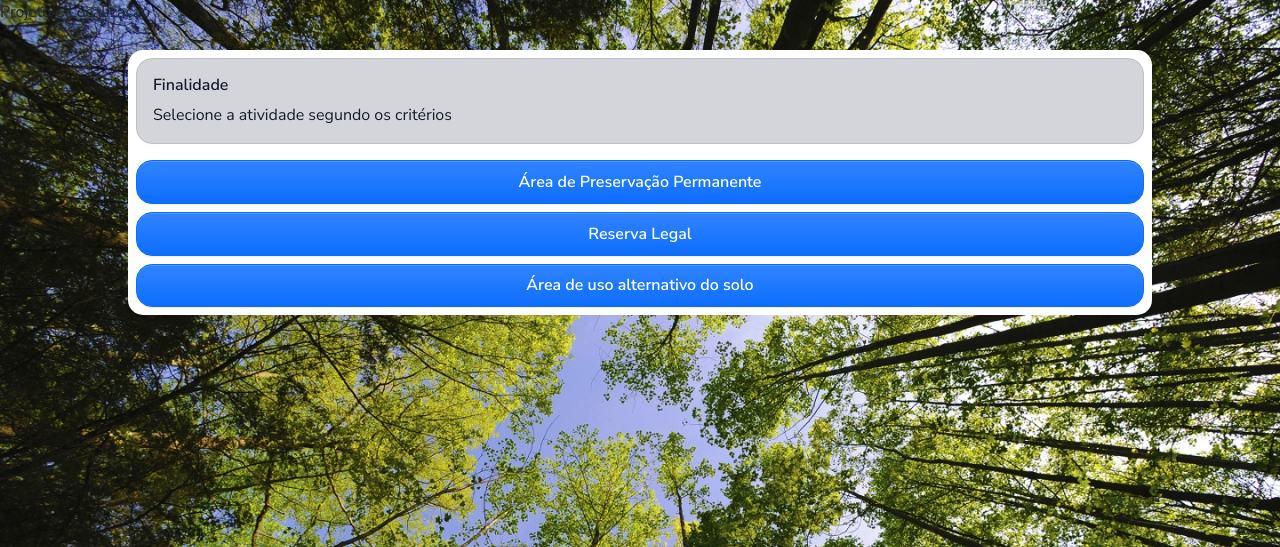
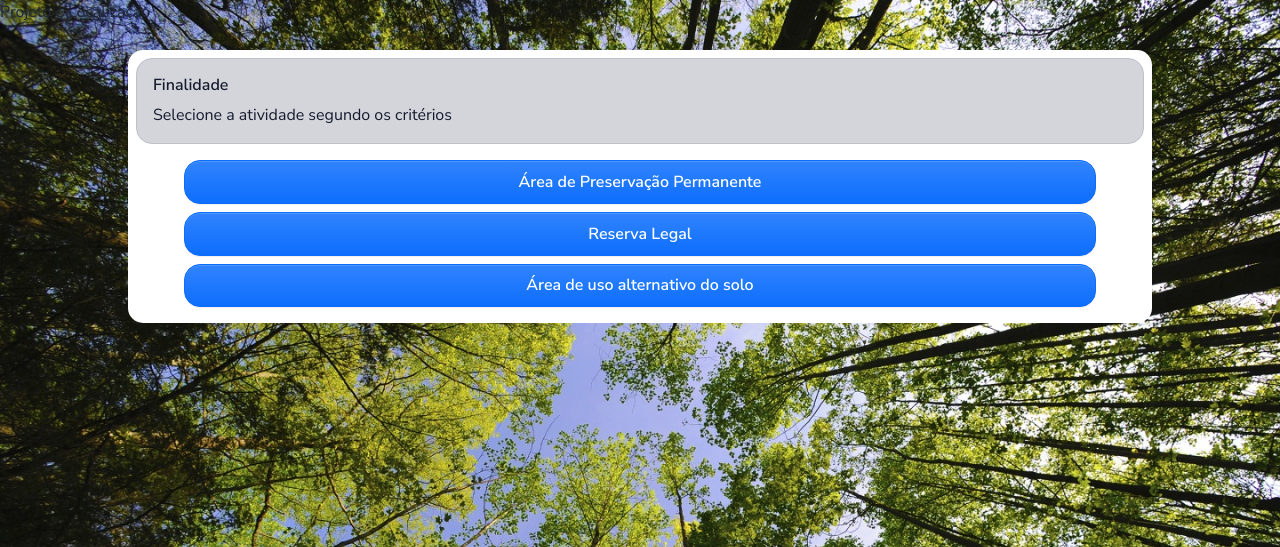
Before and after one commit to AdaptaBrasil/caatinga, a Flask app: template apps/templates/home/rsp-finalidade.html in a window 1280 px wide. Shown: the top 547 px of the page. Run offline with Flask 2, Linux system fonts and the light colour scheme; the template is opened without the code that fills it, so the values that code supplies are empty.

Commit message:
Ajustes em rsp-1 e 2

```diff
--- a/apps/templates/home/rsp-finalidade.html
+++ b/apps/templates/home/rsp-finalidade.html
@@ -36,13 +36,13 @@
           Selecione a atividade segundo os critérios
         </div>
         <div class="d-grid gap-2">
-          <button type="button" class="btn btn-info bg-gradient" onclick="goto('./ui-plantDistribution.html')">
+          <button type="button" class="btn btn-info bg-gradient mx-5" onclick="goto('./ui-plantDistribution.html')">
             Área de Preservação Permanente
           </button>
-          <button type="button" class="btn btn-info bg-gradient" onclick="goto('./ui-plantDistribution.html')">
+          <button type="button" class="btn btn-info bg-gradient mx-5" onclick="goto('./ui-plantDistribution.html')">
             Reserva Legal
           </button>
-          <button type="button" class="btn btn-info bg-gradient" onclick="goto('./ui-plantDistribution.html')">
+          <button type="button" class="btn btn-info bg-gradient mx-5 mb-2" onclick="goto('./ui-plantDistribution.html')">
             Área de uso alternativo do solo
           </button>
         </div>
```
Also changed, not shown: apps/templates/home/rsp-projeto_localizacao.html (+29 -33 lines).
